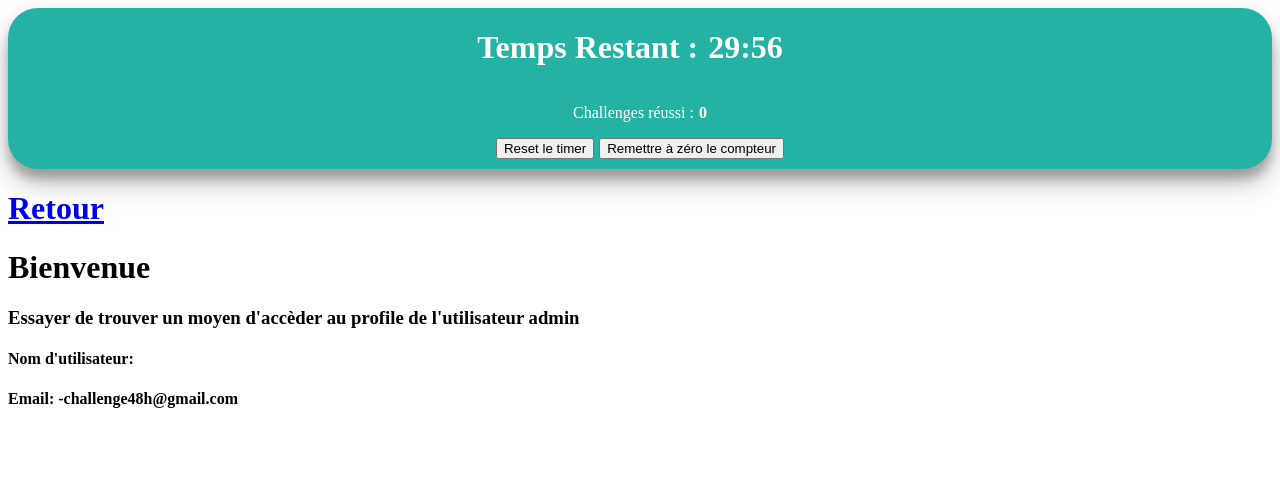
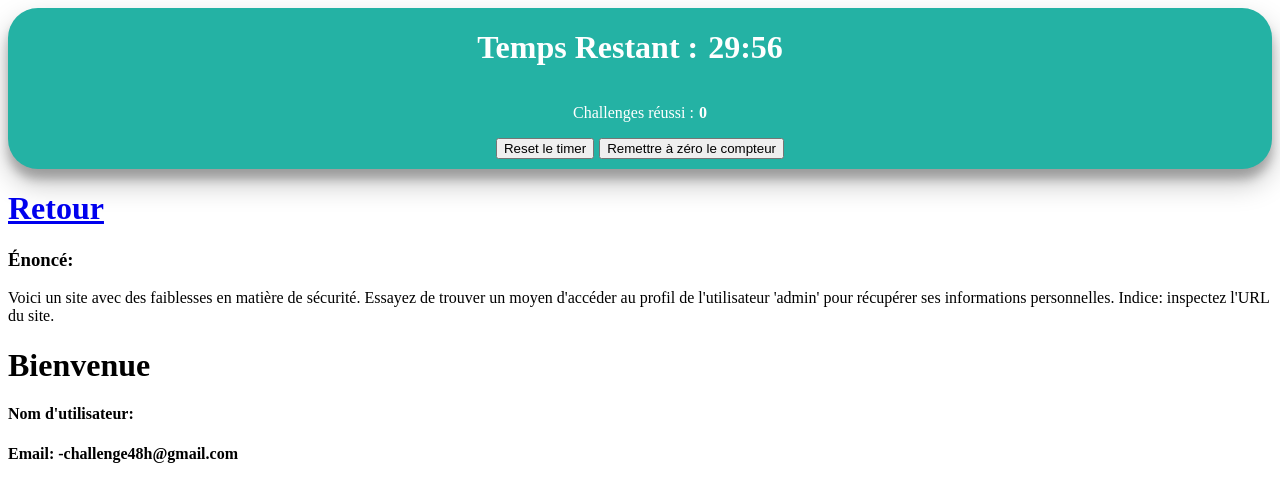
Before and after one commit to rmathey/challenge48, a Vue app: page /exercice-query-1 in a window 1280 px wide. Shown: the top 502 px of the page. Built offline with nearby package versions, Linux system fonts and the light colour scheme.

Commit message:
exo 2 et 3 query

```diff
--- a/src/json/menu.json
+++ b/src/json/menu.json
@@ -1,16 +1,4 @@
 [
-    {
-        "titre": "Exercice query : niveau facile",
-        "url": "/exercice-query-1?user=utilisateur"
-    },
-    {
-        "titre": "Exercice query : niveau intermédiaire",
-        "url": "/exercice-query-2?user=utilisateur&password=password"
-    },
-    {
-        "titre": "Exercice query : niveau avancé",
-        "url": "/exercice-query-3"
-    },
     {
         "titre": "Exercice CSS : niveau facile",
         "url": "/exercice-css-1"
@@ -34,5 +22,17 @@
     {
         "titre": "Exercice sécurité : niveau avancé",
         "url": "/exercice-securite-3"
+    },
+    {
+        "titre": "Exercice query : niveau facile",
+        "url": "/exercice-query-1?user=utilisateur"
+    },
+    {
+        "titre": "Exercice query : niveau intermédiaire",
+        "url": "/exercice-query-2?user=utilisateur&password=password"
+    },
+    {
+        "titre": "Exercice query : niveau avancé",
+        "url": "/exercice-query-3?user=utilisateur&isAdmin=false"
     }
 ]
--- a/src/pages/exos/Exo-query-1.vue
+++ b/src/pages/exos/Exo-query-1.vue
@@ -1,11 +1,22 @@
 <template>
     <h1><a href="/">Retour</a></h1>
+    <div v-if="this.$route.query.user !== 'admin'">
+        <h3>Énoncé:</h3>
+        <p>
+            Voici un site avec des faiblesses en matière de sécurité.
+            Essayez de trouver un moyen d'accéder au profil de l'utilisateur 'admin' pour récupérer ses informations
+            personnelles.
+            Indice: inspectez l'URL du site.
+        </p>
+    </div>
+    <div v-else>
+        <p>
+            Bravo, vous avez réussi à accéder au profil de l'admin !
+            Vous pouvez désormais accéder aux informations personnelles de l'administrateur du site.
+        </p>
+    </div>
+
     <h1>Bienvenue {{ this.$route.query.user }}</h1>
-    <h3 v-if="this.$route.query.user !== 'admin'">
-        Essayer de trouver un moyen d'accèder au profile de l'utilisateur admin
-    </h3>
-    <h3 v-else>Bravo, vous avez réussi à accèder au profile de l'admin !!</h3>
-
     <h4>Nom d'utilisateur: {{ this.$route.query.user }}</h4>
     <h4>Email: {{ this.$route.query.user }}-challenge48h@gmail.com</h4>
 </template>
--- a/src/pages/exos/Exo-query-2.vue
+++ b/src/pages/exos/Exo-query-2.vue
@@ -1,9 +1,26 @@
 <template>
     <h1><a href="/">Retour</a></h1>
-    <h3 v-if="this.$route.query.user == 'admin' && this.$route.query.password == 'admin'">
-        Bravo vous avez réussi à accèder à la page réservé à l'administrateur du site
-    </h3>
-    <h3 v-else>Vous n'avez pas accès à cette page, trouver un moyen de quand même y accèder</h3>
+
+    <div v-if="this.$route.query.user != 'admin' && this.$route.query.password != 'admin'">
+        <h3>Énoncé:</h3>
+        <p>
+            Vous êtes connecté en tant que {{ this.$route.query.user }} mais vous n'êtes pas admin, essayer de vous connecter
+            en tant qu'admin pour accéder
+            à plus de droit sur ce site web.
+        </p>
+    </div>
+    <div v-else>
+        <div v-if="this.$route.query.user == 'admin' && this.$route.query.password != 'admin'">
+            <p>Mot de passe du compte "admin" incorrect</p>
+        </div>
+        <div v-else>
+            <p>
+                Bravo, vous avez réussi à vous connecter en tant qu'admin !
+                Vous possédez désormais de tous les droits administrateurs.
+            </p>
+        </div>
+    </div>
+
 </template>
 
 <script>
--- a/src/pages/exos/Exo-query-3.vue
+++ b/src/pages/exos/Exo-query-3.vue
@@ -1,5 +1,19 @@
 <template>
-    <h1>Exo 3 query</h1>
+    <h1><a href="/">Retour</a></h1>
+
+    <div v-if="this.$route.query.isAdmin != 'true'">
+        <h3>Énoncé:</h3>
+        <p>
+            Voici un site avec des faiblesses en matière de sécurité.
+            Vous n'avez pas accès à cette page car vous n'êtes pas connecté en tant qu'administrateur, trouver un moyen de quand même y accéder.
+        </p>
+    </div>
+    <div v-else>
+        <p>
+            Bravo, vous avez réussi à accéder à une ressource réservée aux admins !
+        </p>
+    </div>
+
 </template>
 
 <script>
```
